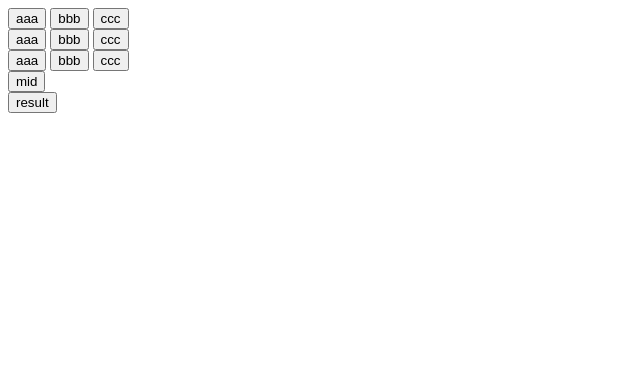
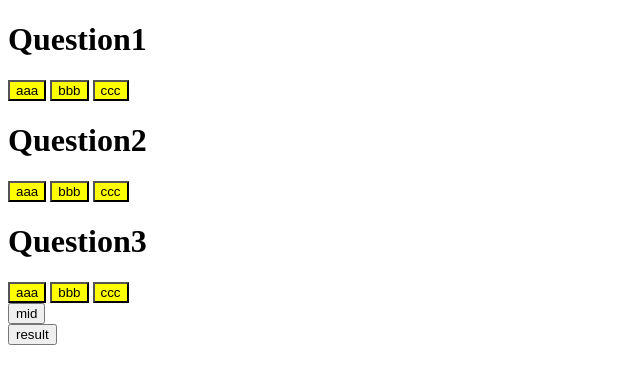
Before and after one commit to yuhinnn/share2, a PHP site: page /index2.php in a window 1280 px wide. Shown: the top 384 px of the page, without its empty margins (0-640 px from the left). Run offline with PHP 8.4, Linux system fonts and the light colour scheme.

Commit message:
色の変更終わり

```diff
--- a/index2.php
+++ b/index2.php
@@ -7,24 +7,32 @@
 </head>
   <body>
 
+<h1>Question1</h1>
+
+<form name=frm>
 <div class="q1">
-<input class="fist" type="button" name="a" value="aaa" onClick="choice(1)">
-<input class="secound"type="button" name="b" value="bbb" onClick="choice(2)">
-<input class="third" type="button" name="c" value="ccc" onClick="choice(3)">
+<input id="first" class="button" type="button" name="a" value="aaa" onClick="choice(1)" style="background:yellow"=>
+<input id="secound" class="button"type="button" name="b" value="bbb" onClick="choice(2)" style="background:yellow"=>
+<input id="third" class="button" type="button" name="c" value="ccc" onClick="choice(3)" style="background:yellow"=>
+</div>
+<form>
+
+
+<h1>Question2</h1>
+
+<div class="q2">
+<input id="fourth" type="button" name="d" value="aaa" onClick="choice2(4)" style="background:yellow"=>
+<input id="fifth"  type="button" name="e" value="bbb" onClick="choice2(5)" style="background:yellow"=>
+<input id="sixth" type="button" name="f" value="ccc" onClick="choice2(6)" style="background:yellow"=>
 </div>
 
 
-<div class="q2">
-<input type="button" name="d" value="aaa" onClick="choice2(4)">
-<input type="button" name="e" value="bbb" onClick="choice2(5)">
-<input type="button" name="f" value="ccc" onClick="choice2(6)">
-</div>
-
+<h1>Question3</h1>
 
 <div class="q3">
-<input type="button" name="g" value="aaa" onClick="choice3(7)">
-<input type="button" name="i" value="bbb" onClick="choice3(8)">
-<input type="button" name="k" value="ccc" onClick="choice3(9)">
+<input id="seventh" type="button" name="g" value="aaa" onClick="choice3(7)" style="background:yellow"=>
+<input id="eighth" type="button" name="i" value="bbb" onClick="choice3(8)" style="background:yellow"=>
+<input id="ninth" type="button" name="k" value="ccc" onClick="choice3(9)" style="background:yellow"=>
 </div>
 
 <div class="mid">
```
Also changed, not shown: script2.js (+33 -6 lines), 3 other files.
